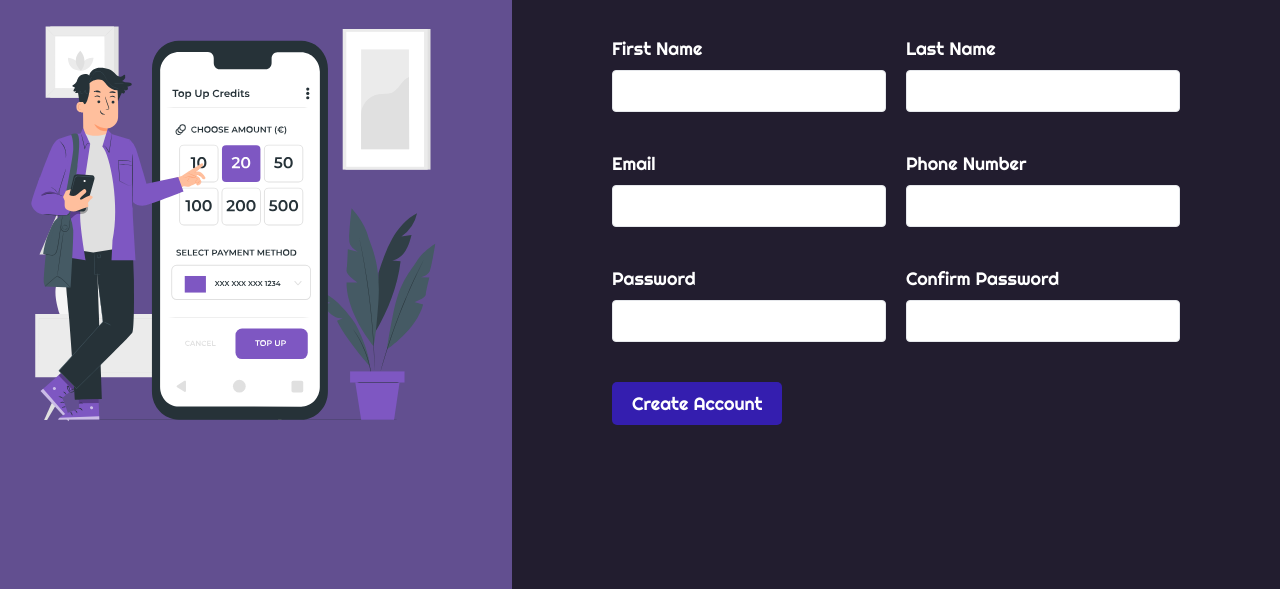
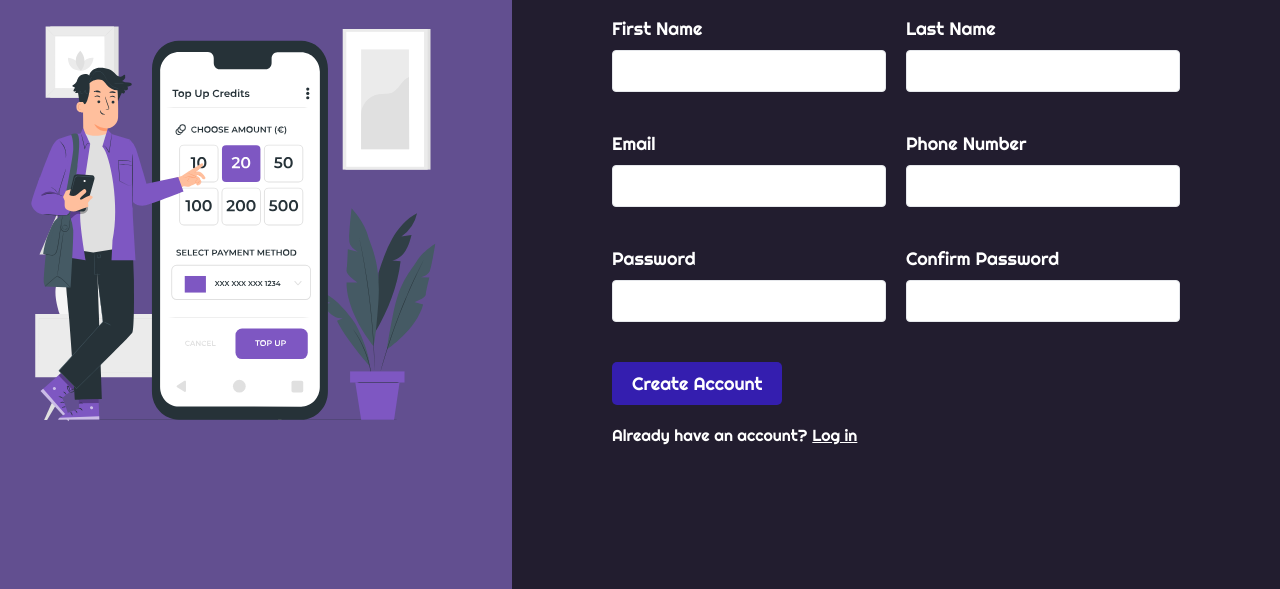
Before and after one commit to adamd3/sign-up-form, a plain HTML site: page index.html in a window 1280 px wide. Shown: the part 211-800 px from the top of the page. Drawn offline with Linux system fonts and the light colour scheme.

Commit message:
Add login link for users with accounts

```diff
--- a/index.html
+++ b/index.html
@@ -60,6 +60,10 @@
                   </div>
                 </div>
                 <input type="submit" value="Create Account">
+                <div class="log-in">
+                    <p>Already have an account?</p><a href="#">Log in</a>
+                </div>
+
               </form>
         </div>
     </div>
--- a/style.css
+++ b/style.css
@@ -127,6 +127,12 @@ input[type="submit"]:disabled {
   margin-top: 5px;
 }
 
+.log-in {
+  margin-top: 20px;
+  display: flex;
+  gap: 5px;
+}
+
 /* media queries */
 
 @media (max-width: 700px) {
```
